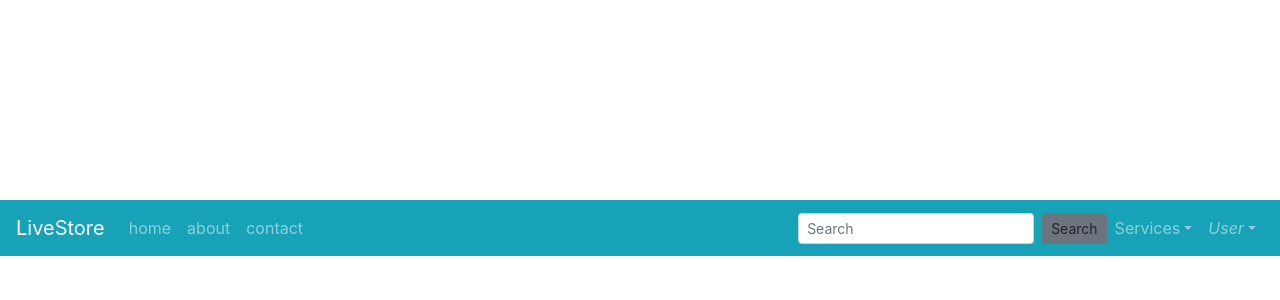
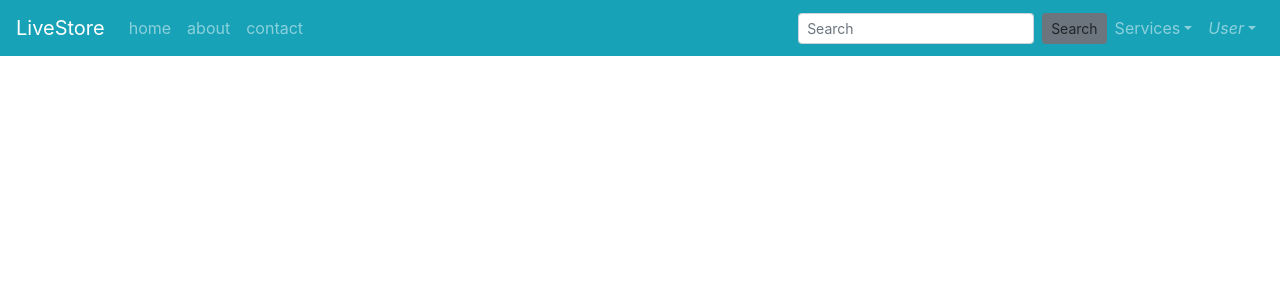
Before and after one commit to Rahul-tech1807/pouchcouch, a Vue app in the folder couchpouch/: page /home in a window 1280 px wide. Shown: the top 300 px of the page. Built offline with nearby package versions, Linux system fonts and the light colour scheme.

Commit message:
navbar set

```diff
--- a/couchpouch/src/App.vue
+++ b/couchpouch/src/App.vue
@@ -1,8 +1,12 @@
 <template>
 <div id="app">
       <!-- <loginform/> -->
+      <div style="height: 70px;">
       <navbar/>
+      </div>
+      <div>
       <router-view/>
+      </div>
 </div>
 </template>
 
--- a/couchpouch/src/layout/navbar.vue
+++ b/couchpouch/src/layout/navbar.vue
@@ -42,7 +42,7 @@
 .mt{
     position : fixed;
     width : 100% ;
-    margin-top : 200px;
+    margin-top : 0px;
 }
 .link{
     color : #ffffff;
```
